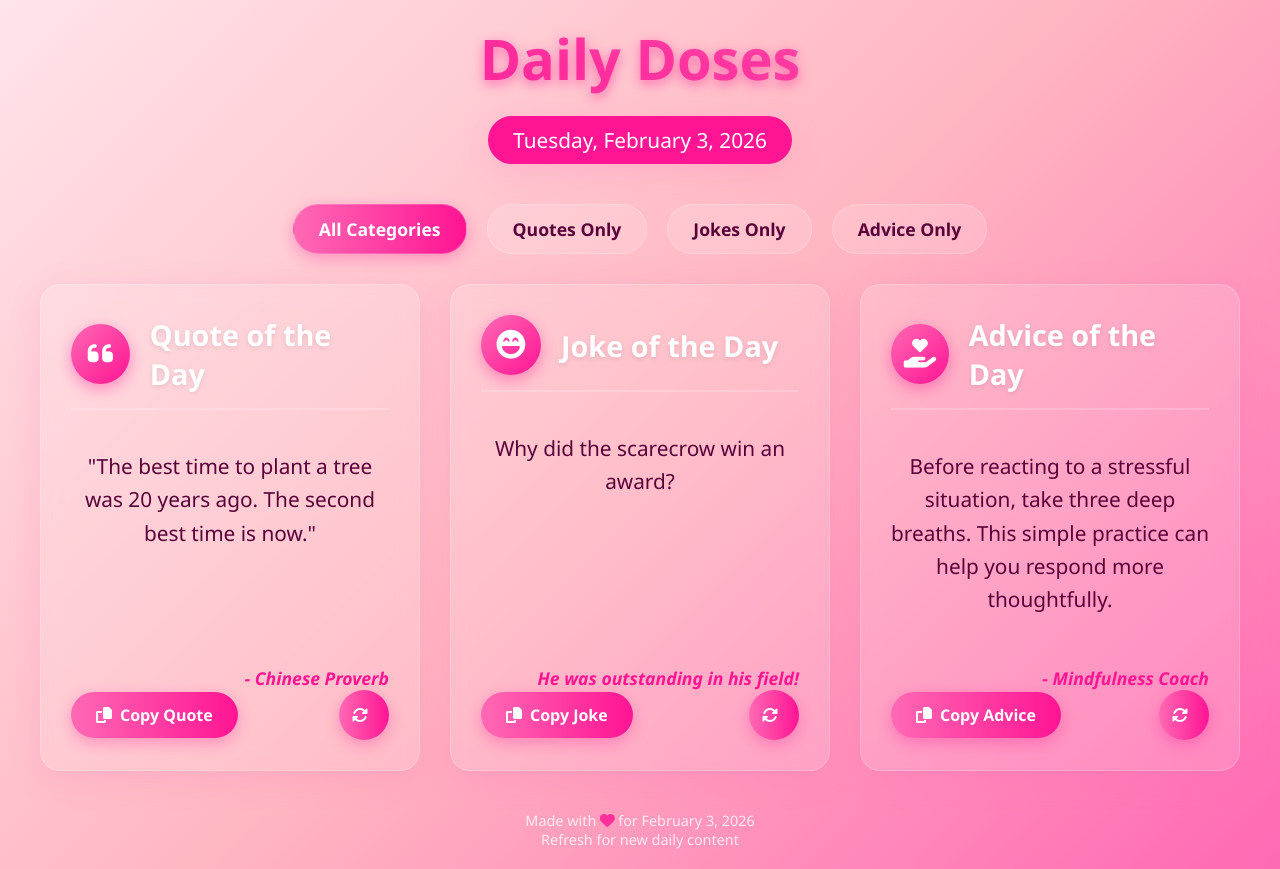
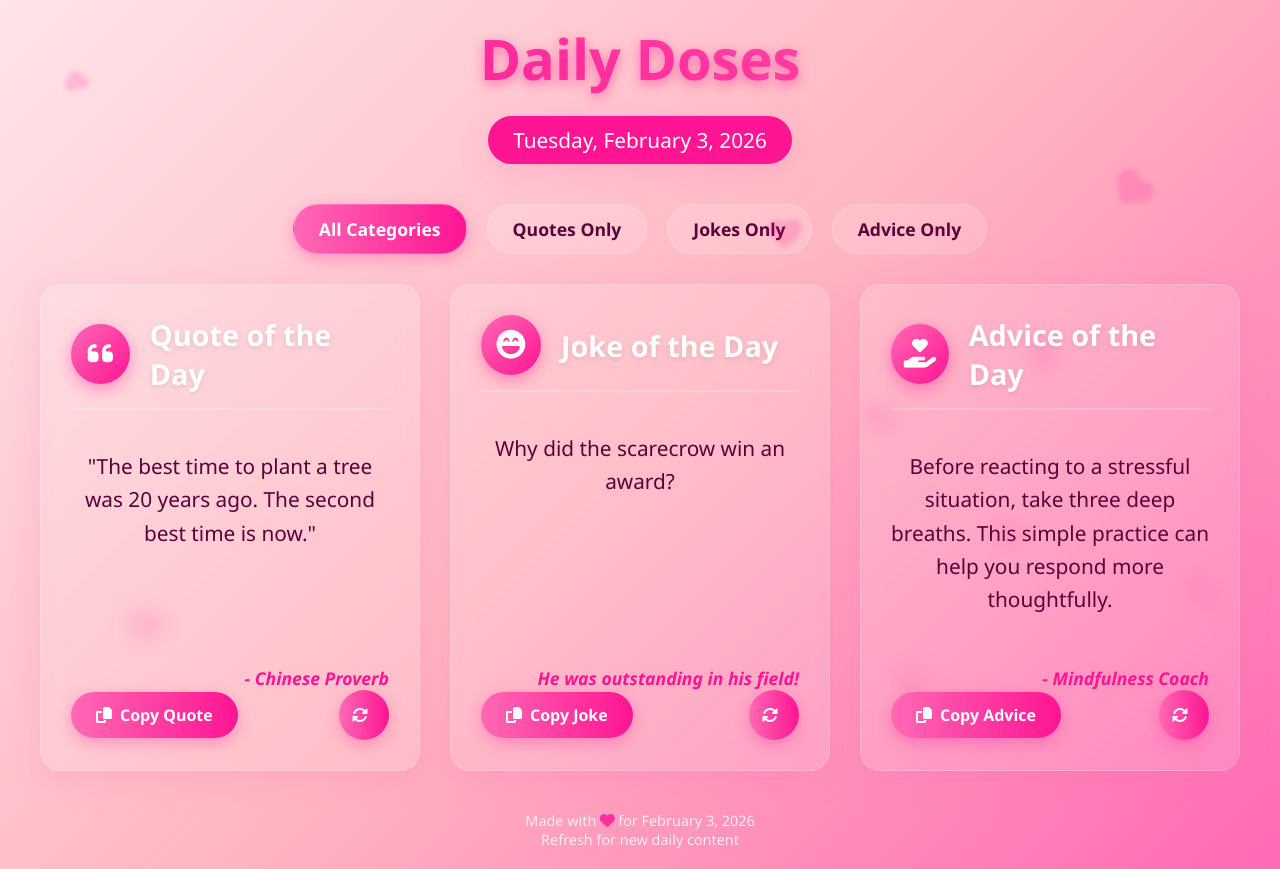
Before and after one commit to joehack1/good_morning, a plain HTML site: page index.html in a window 1280 px wide. Drawn offline with Linux system fonts and the light colour scheme.

Commit message:
Add floating hearts animation to enhance visual appeal

```diff
--- a/index.html
+++ b/index.html
@@ -32,6 +32,117 @@
             justify-content: center;
             padding: 20px;
             color: #5a003a;
+            overflow: hidden;
+            position: relative;
+        }
+
+        /* Floating Hearts Background */
+        .floating-hearts {
+            position: absolute;
+            top: 0;
+            left: 0;
+            width: 100%;
+            height: 100%;
+            pointer-events: none;
+            z-index: 0;
+        }
+
+        .heart {
+            position: absolute;
+            color: rgba(255, 20, 147, 0.3);
+            font-size: 2rem;
+            filter: blur(2px);
+            animation: float 15s ease-in-out infinite;
+            opacity: 0.6;
+        }
+
+        .heart:nth-child(1) {
+            top: 10%;
+            left: 5%;
+            animation-delay: 0s;
+            animation-duration: 12s;
+            font-size: 1.5rem;
+        }
+
+        .heart:nth-child(2) {
+            top: 20%;
+            right: 10%;
+            animation-delay: 2s;
+            animation-duration: 18s;
+            font-size: 2.5rem;
+        }
+
+        .heart:nth-child(3) {
+            bottom: 15%;
+            left: 15%;
+            animation-delay: 4s;
+            animation-duration: 14s;
+            font-size: 2rem;
+        }
+
+        .heart:nth-child(4) {
+            top: 60%;
+            right: 20%;
+            animation-delay: 6s;
+            animation-duration: 20s;
+            font-size: 1.8rem;
+        }
+
+        .heart:nth-child(5) {
+            top: 40%;
+            left: 80%;
+            animation-delay: 1s;
+            animation-duration: 16s;
+            font-size: 2.2rem;
+        }
+
+        .heart:nth-child(6) {
+            bottom: 30%;
+            right: 5%;
+            animation-delay: 3s;
+            animation-duration: 13s;
+            font-size: 1.7rem;
+        }
+
+        .heart:nth-child(7) {
+            top: 70%;
+            left: 10%;
+            animation-delay: 5s;
+            animation-duration: 19s;
+            font-size: 2.3rem;
+        }
+
+        .heart:nth-child(8) {
+            bottom: 50%;
+            right: 30%;
+            animation-delay: 7s;
+            animation-duration: 15s;
+            font-size: 1.9rem;
+        }
+
+        .heart:nth-child(9) {
+            top: 25%;
+            left: 60%;
+            animation-delay: 8s;
+            animation-duration: 17s;
+            font-size: 2.1rem;
+        }
+
+        .heart:nth-child(10) {
+            bottom: 20%;
+            left: 70%;
+            animation-delay: 9s;
+            animation-duration: 11s;
+            font-size: 1.6rem;
+        }
+
+        @keyframes float {
+            0%, 100% {
+                transform: translateY(0) rotate(0deg);
+            }
+            50% {
+                transform: translateY(-20px) rotate(180deg);
+            }
         }
 
         .container {
@@ -322,6 +433,19 @@
     </style>
 </head>
 <body>
+    <div class="floating-hearts">
+        <i class="fas fa-heart heart"></i>
+        <i class="fas fa-heart heart"></i>
+        <i class="fas fa-heart heart"></i>
+        <i class="fas fa-heart heart"></i>
+        <i class="fas fa-heart heart"></i>
+        <i class="fas fa-heart heart"></i>
+        <i class="fas fa-heart heart"></i>
+        <i class="fas fa-heart heart"></i>
+        <i class="fas fa-heart heart"></i>
+        <i class="fas fa-heart heart"></i>
+    </div>
+
     <div class="container">
         <header>
             <h1>Daily Doses</h1>
```
